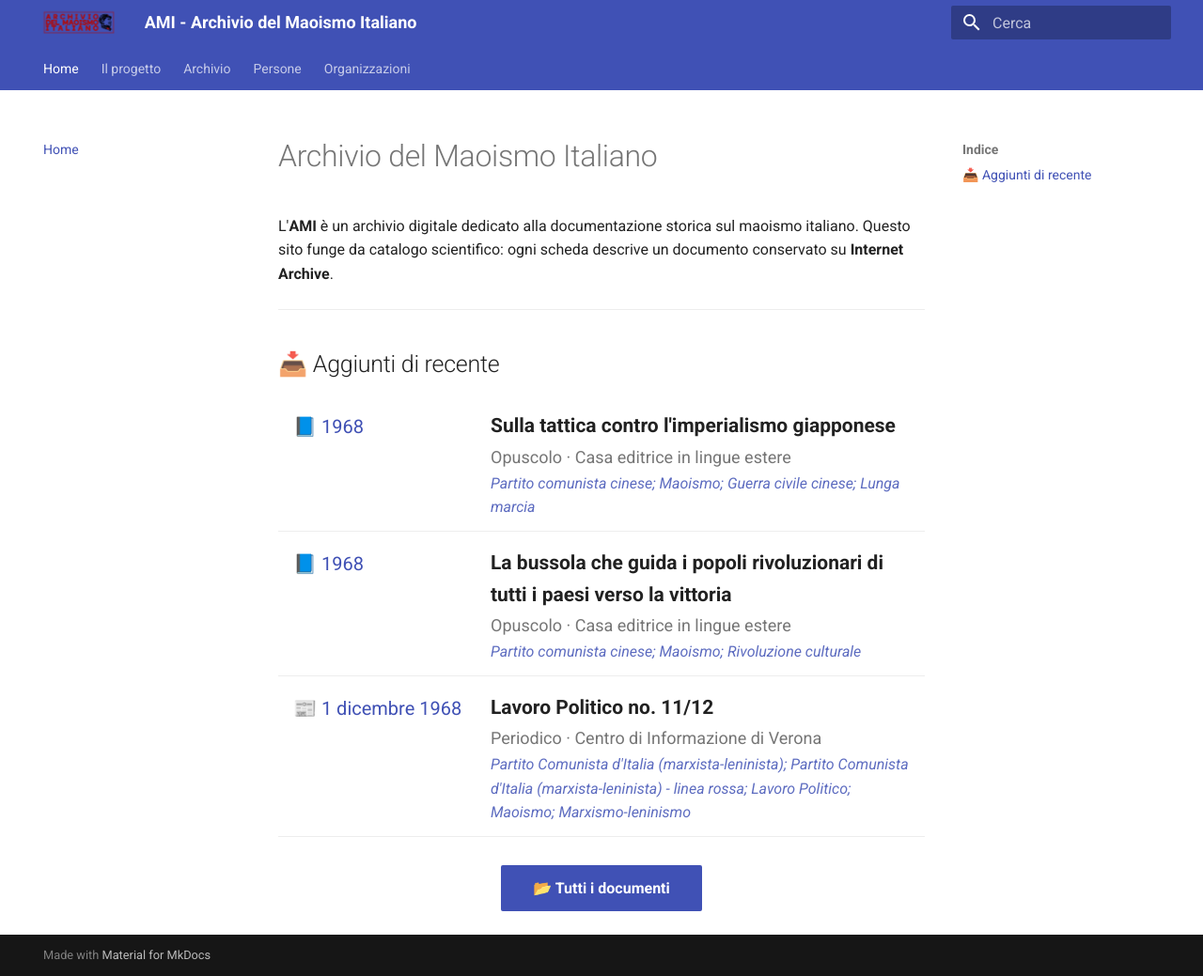
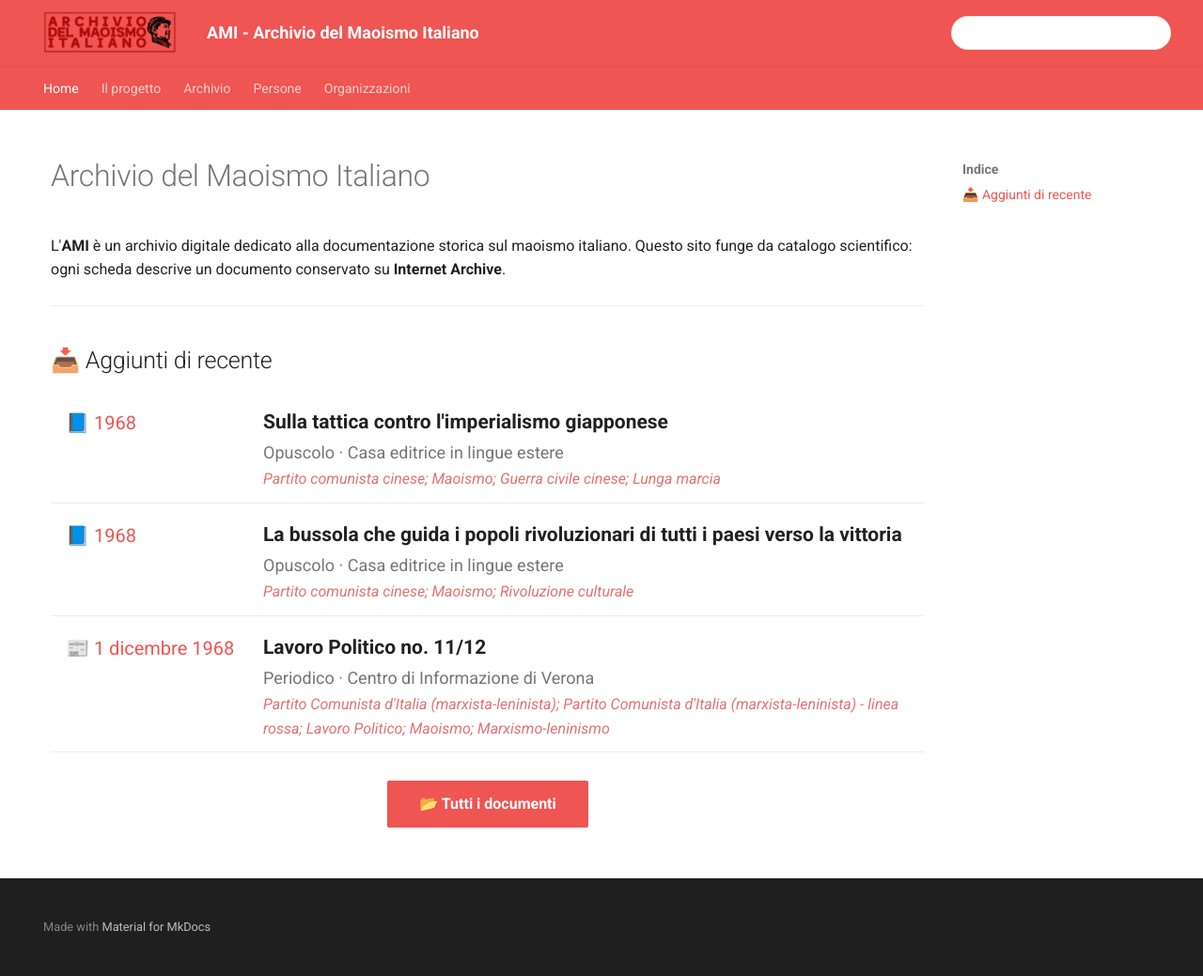
Before and after one commit to AMI-AIM/archivio-maoismo-italiano, an MkDocs documentation site: the page built from docs/index.md, in a window 1280 px wide and 1039 px high. Shown: the whole window at 94% size. Built offline with MkDocs 1.6.1 and Material for MkDocs 9.7.7, drawn with Linux system fonts in a browser that asks for light colours.

```diff
--- /dev/null
+++ b/docs/stylesheets/extra.css
@@ -0,0 +1,80 @@
+/* ============================================================
+   MIGLIORIE ESTETICHE - TEMA MATERIAL DI DEFAULT
+   ============================================================ */
+
+/* ============================================================
+   1. LOGO PIÙ GRANDE
+   ============================================================ */
+.md-header__button.md-logo img {
+    height: 45px;
+    width: auto;
+    max-width: 200px;
+    object-fit: contain;
+}
+
+/* ============================================================
+   2. BARRA DI RICERCA PIÙ ELEGANTE
+   ============================================================ */
+.md-search__form {
+    border-radius: 24px !important;
+    background: var(--md-default-bg-color);
+    border: 1px solid var(--md-default-fg-color--lightest);
+    transition: border-color 0.2s, box-shadow 0.2s;
+}
+
+.md-search__form:focus-within {
+    border-color: var(--md-primary-fg-color);
+    box-shadow: 0 0 0 2px var(--md-primary-fg-color--light);
+}
+
+/* ============================================================
+   3. HEADER CON OMBRA LEGGERA
+   ============================================================ */
+.md-header {
+    box-shadow: 0 1px 4px rgba(0, 0, 0, 0.06);
+}
+
+/* ============================================================
+   4. SIDEBAR NASCOSTA (non serve con i tabs)
+   ============================================================ */
+.md-sidebar--primary {
+    display: none !important;
+}
+.md-content {
+    margin-left: 0 !important;
+}
+
+/* ============================================================
+   5. FOOTER MIGLIORATO
+   ============================================================ */
+.md-footer-meta {
+    padding: 1.5rem 0;
+    background: var(--md-default-fg-color--lightest);
+}
+
+.md-footer-meta__inner {
+    display: flex;
+    justify-content: space-between;
+    align-items: center;
+    flex-wrap: wrap;
+    gap: 0.5rem;
+}
+
+.md-social {
+    display: flex;
+    gap: 0.8rem;
+}
+
+.md-social__link {
+    font-size: 1.2rem;
+}
+
+/* ============================================================
+   6. RESPONSIVE (logo più piccolo su mobile)
+   ============================================================ */
+@media (max-width: 768px) {
+    .md-header__button.md-logo img {
+        height: 32px;
+        max-width: 130px;
+    }
+}
--- a/mkdocs.yml
+++ b/mkdocs.yml
@@ -14,7 +14,7 @@
     - navigation.tabs
   palette:
     - scheme: default
-      primary: custom
+      primary: red          # ← cambiato da 'custom' a 'red'
       accent: red
   logo: immagini/logo.png
   favicon: immagini/favicon.png
```
